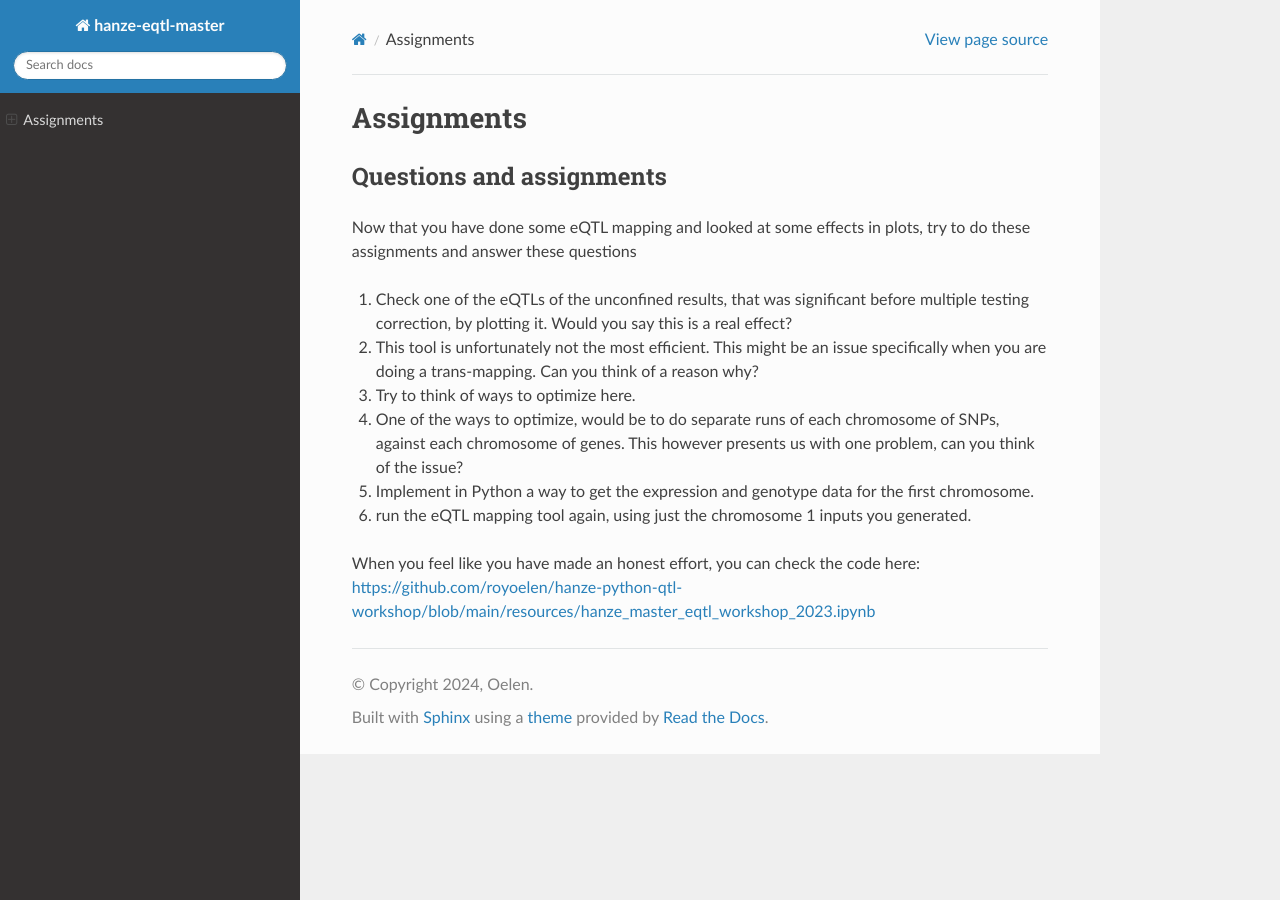
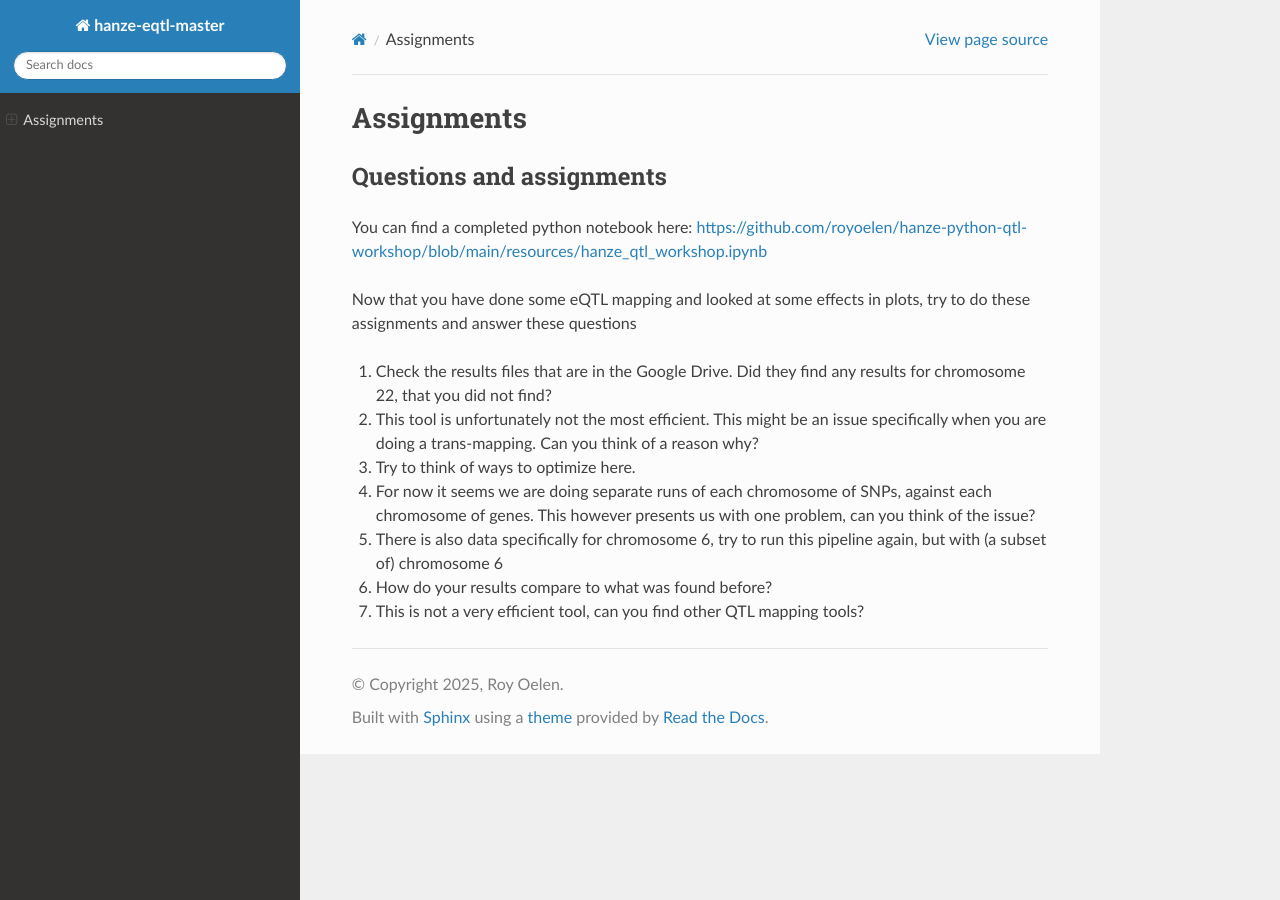
Before and after one commit to royoelen/hanze-python-qtl-workshop, a Sphinx documentation site: the page built from docs/source/assignments.rst, in a window 1280 px wide. Built offline with Sphinx 7.4.7 and the Read the Docs theme 3.1.0, drawn with Linux system fonts in a browser that asks for light colours.

Commit message:
- update all files

```diff
--- a/docs/source/assignments.rst
+++ b/docs/source/assignments.rst
@@ -6,19 +6,20 @@ Assignments
 Questions and assignments
 ------------
 
+You can find a completed python notebook here: https://github.com/royoelen/hanze-python-qtl-workshop/blob/main/resources/hanze_qtl_workshop.ipynb
+
 Now that you have done some eQTL mapping and looked at some effects in plots, try to do these assignments and answer these questions
 
-1.  Check one of the eQTLs of the unconfined results, that was significant before multiple testing correction, by plotting it. Would you say this is a real effect?
+1.  Check the results files that are in the Google Drive. Did they find any results for chromosome 22, that you did not find?
 
 2.  This tool is unfortunately not the most efficient. This might be an issue specifically when you are doing a trans-mapping. Can you think of a reason why?
 
 3.	Try to think of ways to optimize here.
 
-4.	One of the ways to optimize, would be to do separate runs of each chromosome of SNPs, against each chromosome of genes. This however presents us with one problem, can you think of the issue?
+4.	For now it seems we are doing separate runs of each chromosome of SNPs, against each chromosome of genes. This however presents us with one problem, can you think of the issue?
 
-5.	Implement in Python a way to get the expression and genotype data for the first chromosome.
+5.	There is also data specifically for chromosome 6, try to run this pipeline again, but with (a subset of) chromosome 6
 
-6.  run the eQTL mapping tool again, using just the chromosome 1 inputs you generated.
+6.  How do your results compare to what was found before?
 
-
-When you feel like you have made an honest effort, you can check the code here: https://github.com/royoelen/hanze-python-qtl-workshop/blob/main/resources/hanze_master_eqtl_workshop_2023.ipynb
+7.  This is not a very efficient tool, can you find other QTL mapping tools?
--- a/docs/source/conf.py
+++ b/docs/source/conf.py
@@ -3,11 +3,11 @@
 # -- Project information
 
 project = 'hanze-eqtl-master'
-copyright = '2024, Oelen'
+copyright = '2025, Roy Oelen'
 author = 'royoelen'
 
-release = '0.1'
-version = '0.1.0'
+release = '0.2'
+version = '0.2.0'
 
 # -- General configuration
 
--- a/docs/source/input_files.rst
+++ b/docs/source/input_files.rst
@@ -30,7 +30,7 @@ Genotype file
 ------------
 
 The genotype file is CeD_genotypes_adjusted27082018.txt. It is again a large file that has the genotypes of variant for all the participants. Here the genotypes are represented as numbers. Think of the 0 as homozygous wild-type alleles, 1 as heterozygous, and 2 as homozygous mutant alleles.
-We have subsets of this data for chromosome 6 and 22, which are smaller and easier to work with when testing
+We have subsets of this data for chromosome 6 and 22, which are smaller and easier to work with when testing.
 
 
 .. _geno_annotation:
--- a/docs/source/setup.rst
+++ b/docs/source/setup.rst
@@ -7,6 +7,8 @@ Installation
 ------------
 
 We are going to need some Python libraries to be able to do our eQTL mapping. The best way to do this, is by setting up a `Conda <https://docs.anaconda.com/free/miniconda/>`_ environment, and installing the libraries there:
+
+(Alternatively, you can skip this whole shebang and use Google Colab instead)
 
 .. code-block:: console
 
@@ -28,7 +30,7 @@ You can also use a venv or just your base Python install. Regardless, you will e
 Jupyter Notebook
 ------------
 
-For visualizing our results, it is convenient to have an IDE to work with. The examples here will use Jupyter Notebook. You are free to use a different IDE, but you will be on your own with regards to making this work.
+For visualizing our results, it is convenient to have an IDE (Interactive Development Environment) to work with. The examples here will use Jupyter Notebook. You are free to use a different IDE (like Google Colab), but you will be on your own with regards to making this work.
 
 Let us install jupyter-lab
 
```
Also changed, not shown: other parts of docs/source/input_files.rst (+2 -2 lines), docs/source/qtl_mapping.rst (+14 -11 lines), docs/source/qtl_visualization.rst (+4 -4 lines).
